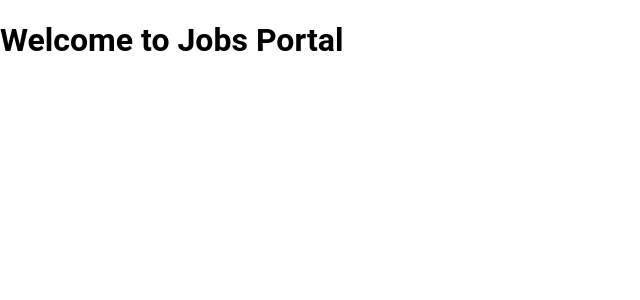
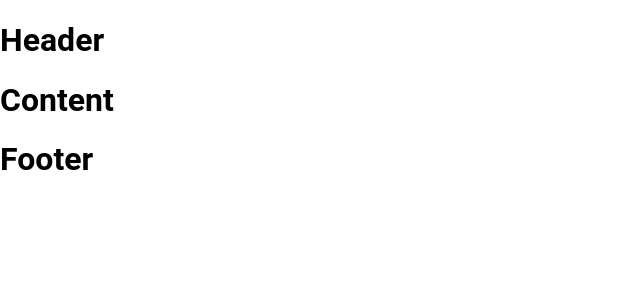
Before and after one commit to sashi-does/FSAD-Jobs-Portal, a React (Vite) app: page / in a window 1280 px wide. Shown: the top 300 px of the page, without its empty margins (0-640 px from the left). Built offline with nearby package versions, Linux system fonts and the light colour scheme.

Commit message:
changed app.jsx

```diff
--- a/src/App.jsx
+++ b/src/App.jsx
@@ -4,7 +4,15 @@ export default class App extends Component {
   render() {
     return (
       <div>
-        <h1>Welcome to Jobs Portal</h1>
+        <div id='header'>
+          <h1>Header</h1>
+        </div>
+        <div id='content'>
+          <h1>Content</h1>
+        </div>
+        <div id='footer'>
+          <h1>Footer</h1>
+        </div>
       </div>
     );
   }
```
